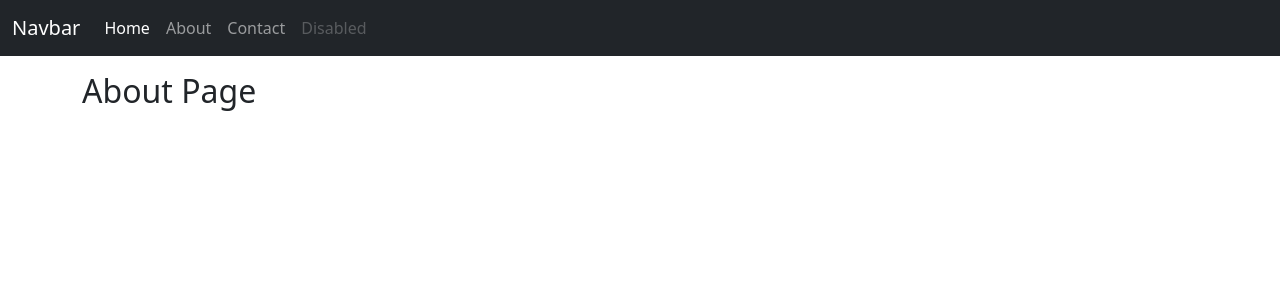
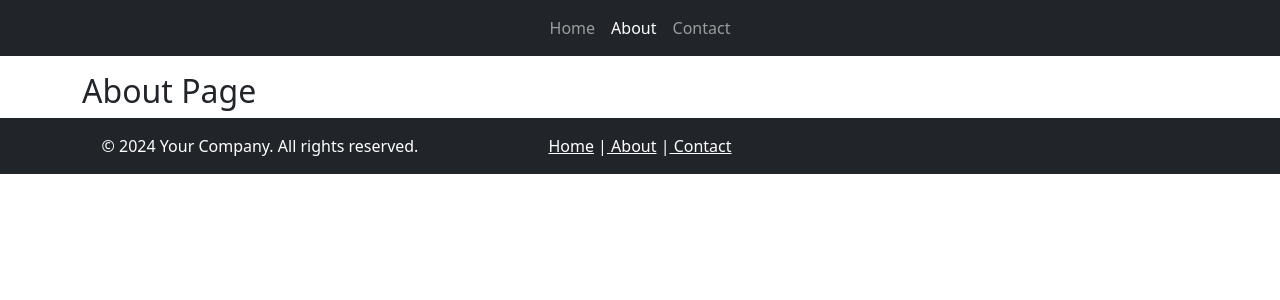
Before and after one commit to LingGrani/UCP2-2, a React (Vite) app: page /about in a window 1280 px wide. Shown: the top 300 px of the page. Built offline with nearby package versions, Linux system fonts and the light colour scheme.

Commit message:
Update route2

```diff
--- a/src/App.jsx
+++ b/src/App.jsx
@@ -1,6 +1,7 @@
 import React from 'react';
 import { BrowserRouter as Router, Route, Routes } from 'react-router-dom';
 import Navbar from './component/navbar';
+import Footer from './component/footer';
 import Home from './component/home';
 import Contact from './component/contact';
 import About from './component/about';
@@ -16,6 +17,7 @@ function App() {
           <Route path="/about" element={<About />} />
         </Routes>
       </div>
+      <Footer />
     </Router>
   );
 }
--- /dev/null
+++ b/src/component/footer.jsx
@@ -0,0 +1,28 @@
+import React from 'react';
+import { Link } from 'react-router-dom';
+
+function Footer() {
+  return (
+    <footer className="bg-dark text-white text-center py-3">
+      <div className="container">
+        <div className="row">
+          <div className="col-md-4 mb-3 mb-md-0">
+            <p className="mb-0">&copy; 2024 Your Company. All rights reserved.</p>
+          </div>
+          <div className="col-md-4 mb-3 mb-md-0">
+            <p className="mb-0">
+              <Link to="/" className="text-white">Home</Link> |
+              <Link to="/about" className="text-white"> About</Link> |
+              <Link to="/contact" className="text-white"> Contact</Link>
+            </p>
+          </div>
+          <div className="col-md-4">
+
+          </div>
+        </div>
+      </div>
+    </footer>
+  );
+}
+
+export default Footer;
--- a/src/component/navbar.jsx
+++ b/src/component/navbar.jsx
@@ -1,35 +1,26 @@
 import React from 'react';
-import { Link } from 'react-router-dom';
-import 'bootstrap/dist/css/bootstrap.min.css';
+import { NavLink } from 'react-router-dom';
+
 
 function Navbar() {
   return (
-    <>
-      <nav className="navbar navbar-expand-lg navbar-dark bg-dark">
+    <nav className="navbar navbar-expand-lg navbar-dark bg-dark justify-content-center">
       <div className="container-fluid">
-          <Link className="navbar-brand" to="/">Navbar</Link>
-          <button className="navbar-toggler" type="button" data-bs-toggle="collapse" data-bs-target="#navbarNav" aria-controls="navbarNav" aria-expanded="false" aria-label="Toggle navigation">
-            <span className="navbar-toggler-icon"></span>
-          </button>
         <div className="collapse navbar-collapse" id="navbarNav">
-            <ul className="navbar-nav">
+          <ul className="navbar-nav mx-auto">
             <li className="nav-item">
-                <Link className="nav-link active" aria-current="page" to="/">Home</Link>
+              <NavLink exact className="nav-link" activeClassName="active" to="/">Home</NavLink>
             </li>
             <li className="nav-item">
-                <Link className="nav-link" to="/about">About</Link>
+              <NavLink className="nav-link" activeClassName="active" to="/about">About</NavLink>
             </li>
             <li className="nav-item">
-                <Link className="nav-link" to="/contact">Contact</Link>
-              </li>
-              <li className="nav-item">
-                <Link className="nav-link disabled" to="#" tabIndex="-1" aria-disabled="true">Disabled</Link>
+              <NavLink className="nav-link" activeClassName="active" to="/contact">Contact</NavLink>
             </li>
           </ul>
         </div>
       </div>
     </nav>
-    </>
   );
 }
 
```
Lines whose indentation alone changed are shown as unchanged.
